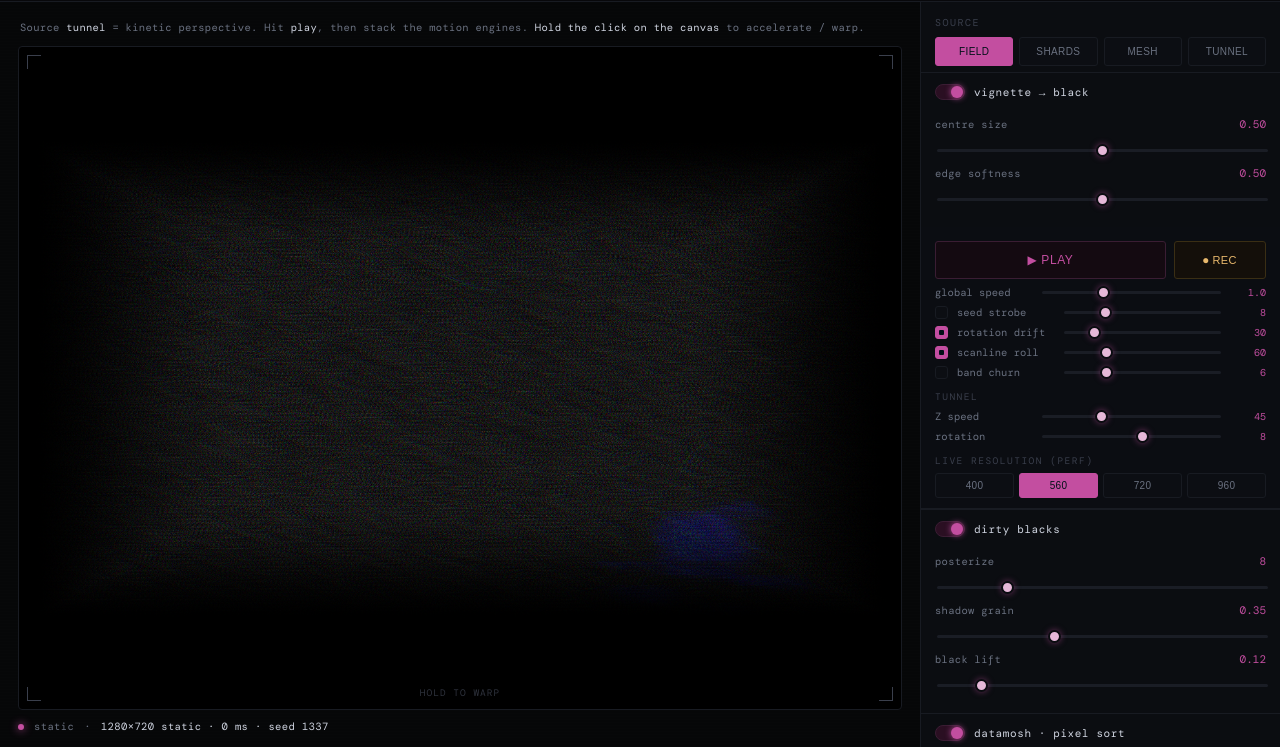
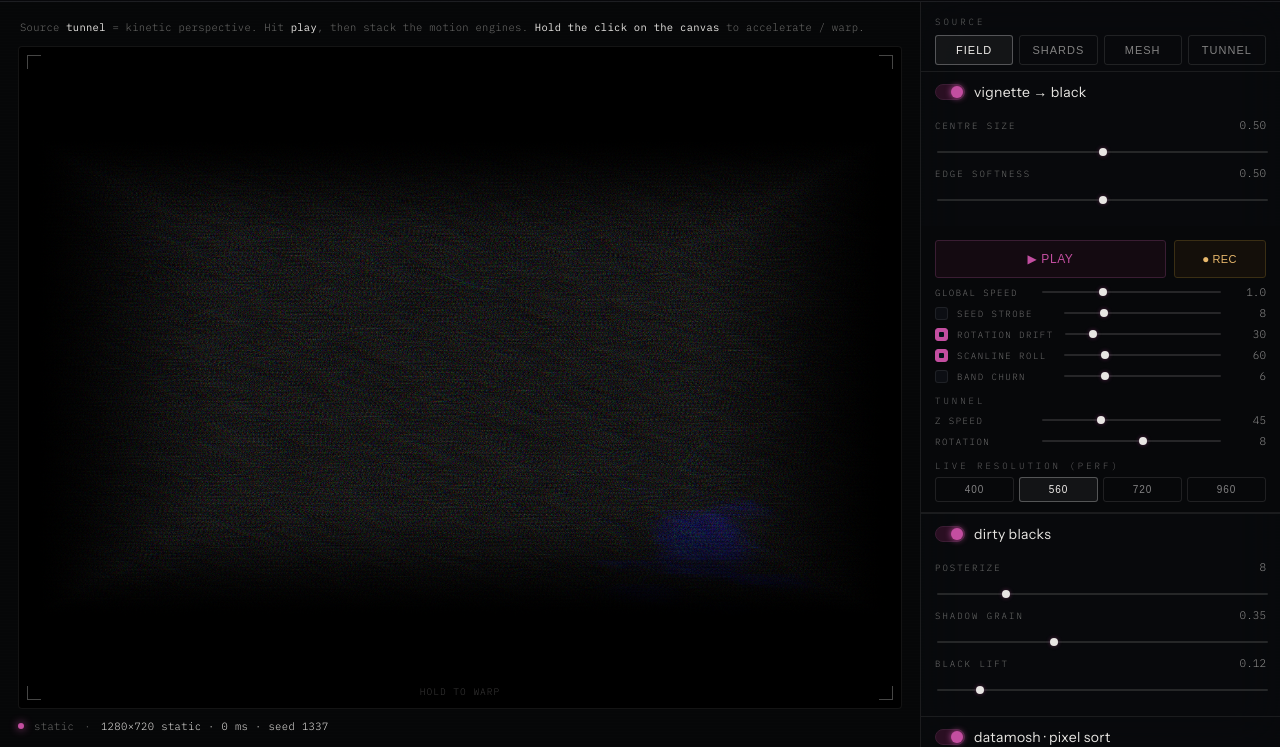
Before and after one commit to tm-ai0/neuraehive, a plain HTML site: page animae/glitch-playground.html in a window 1280 px wide. Shown: the part 53-800 px from the top of the page. Drawn offline with nearby package versions, Linux system fonts and the light colour scheme; a web font is replaced by a local one.

Commit message:
cosmétique CSS DA piste C — IBM Plex Mono, tokens couleur, sliders

```diff
--- a/animae/glitch-playground.html
+++ b/animae/glitch-playground.html
@@ -7,20 +7,21 @@
     <link rel="preconnect" href="https://fonts.googleapis.com" />
     <link rel="preconnect" href="https://fonts.gstatic.com" crossorigin />
     <link
-      href="https://fonts.googleapis.com/css2?family=DM+Mono:wght@300;400;500&family=Instrument+Sans:wght@400;500;600&display=swap"
+      href="https://fonts.googleapis.com/css2?family=IBM+Plex+Mono:wght@300;400;500&family=Instrument+Sans:wght@400;500;600&display=swap"
       rel="stylesheet"
     />
     <style>
       :root {
         --bg: #060708;
-        --panel: #0b0d11;
-        --line: #181b22;
-        --ink: #cfd4e0;
-        --ink-dim: #6a7180;
-        --ink-faint: #3a3f4c;
+        --panel: rgba(11, 12, 15, 0.62);
+        --line: rgba(255, 255, 255, 0.08);
+        --ink: #e8e6e3;
+        --ink-dim: rgba(232, 230, 227, 0.45);
+        --ink-faint: rgba(232, 230, 227, 0.3);
         --cyan: #c34ea0;
         --red: #e8b86c;
-        --thumb: #e6b8d8;
+        --purple: #7d68e6;
+        --thumb: #e8e6e3;
       }
       * {
         box-sizing: border-box;
@@ -33,7 +34,7 @@
       body {
         background: var(--bg);
         color: var(--ink);
-        font-family: 'DM Mono', monospace;
+        font-family: 'IBM Plex Mono', monospace;
         font-weight: 300;
         overflow: hidden;
       }
@@ -100,7 +101,7 @@
       }
       label.file,
       button.btn {
-        font-family: 'DM Mono', monospace;
+        font-family: 'IBM Plex Mono', monospace;
         font-size: 11px;
         letter-spacing: 0.5px;
         color: var(--ink);
@@ -139,7 +140,7 @@
         background: #0a0c10;
         border: 1px solid var(--line);
         color: var(--cyan);
-        font-family: 'DM Mono', monospace;
+        font-family: 'IBM Plex Mono', monospace;
         font-size: 12px;
         padding: 5px 7px;
         border-radius: 3px;
@@ -260,10 +261,12 @@
       .panel {
         border-left: 1px solid var(--line);
         background: var(--panel);
+        backdrop-filter: blur(26px);
+        -webkit-backdrop-filter: blur(26px);
         overflow-y: auto;
         padding: 0 0 40px;
         scrollbar-width: thin;
-        scrollbar-color: #23262f transparent;
+        scrollbar-color: rgba(255, 255, 255, 0.1) transparent;
       }
       .panel::-webkit-scrollbar {
         width: 9px;
@@ -277,7 +280,7 @@
       .motion {
         padding: 14px 14px 8px;
         border-bottom: 1px solid var(--line);
-        background: #0b0d12;
+        background: rgba(8, 9, 12, 0.4);
       }
       .motion-top {
         display: flex;
@@ -329,10 +332,10 @@
         box-shadow: 0 0 14px rgba(232, 184, 108, 0.4);
       }
       .mlabel {
-        font-size: 9.5px;
-        color: var(--ink-faint);
+        font-size: 9px;
+        color: rgba(232, 230, 227, 0.4);
         text-transform: uppercase;
-        letter-spacing: 1.5px;
+        letter-spacing: 3px;
         margin: 12px 0 4px;
       }
       .mrow {
@@ -342,8 +345,10 @@
         margin: 7px 0;
       }
       .mrow .lbl {
-        font-size: 10.5px;
-        color: var(--ink-dim);
+        font-size: 9px;
+        color: rgba(232, 230, 227, 0.45);
+        letter-spacing: 1.5px;
+        text-transform: uppercase;
         min-width: 96px;
       }
       .mrow.toggle {
@@ -374,8 +379,8 @@
         flex: 1;
       }
       .mrow .v {
-        font-size: 10px;
-        color: var(--cyan);
+        font-size: 11px;
+        color: rgba(232, 230, 227, 0.6);
         width: 34px;
         text-align: right;
         font-variant-numeric: tabular-nums;
@@ -389,26 +394,31 @@
       .res-row button {
         font-size: 10px;
         padding: 6px 2px;
-        border: 1px solid var(--line);
-        background: #0c0e13;
-        color: var(--ink-dim);
+        border: 1px solid rgba(255, 255, 255, 0.1);
+        background: transparent;
+        color: rgba(232, 230, 227, 0.55);
         border-radius: 3px;
         cursor: pointer;
-        letter-spacing: 0.3px;
+        letter-spacing: 1px;
+        transition: 0.12s;
+      }
+      .res-row button:hover {
+        border-color: rgba(255, 255, 255, 0.22);
+        color: var(--ink);
       }
       .res-row button.on {
-        background: var(--cyan);
-        color: #021018;
-        border-color: var(--cyan);
+        border-color: rgba(255, 255, 255, 0.28);
+        color: #f2efec;
+        background: rgba(255, 255, 255, 0.05);
         font-weight: 500;
       }
       /* source */
       .src-label {
         padding: 14px 14px 0;
-        font-size: 10px;
-        color: var(--ink-faint);
+        font-size: 9px;
+        color: rgba(232, 230, 227, 0.4);
         text-transform: uppercase;
-        letter-spacing: 1.5px;
+        letter-spacing: 3px;
       }
       .src-row {
         display: grid;
@@ -417,25 +427,25 @@
         padding: 8px 14px 6px;
       }
       .src-row button {
-        font-size: 10px;
-        padding: 8px 2px;
-        border: 1px solid var(--line);
-        background: #0c0e13;
-        color: var(--ink-dim);
+        font-size: 11px;
+        padding: 8px 6px;
+        border: 1px solid rgba(255, 255, 255, 0.1);
+        background: transparent;
+        color: rgba(232, 230, 227, 0.55);
         border-radius: 3px;
         cursor: pointer;
         text-transform: uppercase;
-        letter-spacing: 0.4px;
+        letter-spacing: 1px;
         transition: 0.12s;
       }
       .src-row button:hover {
         color: var(--ink);
-        border-color: #2a2e3a;
+        border-color: rgba(255, 255, 255, 0.22);
       }
       .src-row button.on {
-        color: #021018;
-        background: var(--cyan);
-        border-color: var(--cyan);
+        border-color: rgba(255, 255, 255, 0.28);
+        color: #f2efec;
+        background: rgba(255, 255, 255, 0.05);
         font-weight: 500;
       }
       .group {
@@ -450,14 +460,14 @@
         user-select: none;
       }
       .group-head .name {
-        font-size: 11px;
-        letter-spacing: 0.6px;
+        font-size: 14px;
+        letter-spacing: 0.3px;
+        font-family: 'Instrument Sans', sans-serif;
         color: var(--ink);
-        text-transform: lowercase;
         flex: 1;
       }
       .group.off .group-head .name {
-        color: var(--ink-faint);
+        color: rgba(232, 230, 227, 0.5);
       }
       .sw {
         position: relative;
@@ -522,42 +532,43 @@
         margin-bottom: 5px;
       }
       .ctl .lbl {
-        font-size: 10.5px;
-        color: var(--ink-dim);
-        letter-spacing: 0.3px;
+        font-size: 9px;
+        color: rgba(232, 230, 227, 0.45);
+        letter-spacing: 2px;
+        text-transform: uppercase;
       }
       .ctl .val {
         font-size: 11px;
-        color: var(--cyan);
+        color: rgba(232, 230, 227, 0.6);
         font-variant-numeric: tabular-nums;
       }
       input[type='range'] {
         -webkit-appearance: none;
         appearance: none;
         width: 100%;
-        height: 3px;
-        background: #1a1d25;
-        border-radius: 3px;
+        height: 2px;
+        background: rgba(255, 255, 255, 0.12);
+        border-radius: 2px;
         outline: none;
         cursor: pointer;
       }
       input[type='range']::-webkit-slider-thumb {
         -webkit-appearance: none;
-        width: 13px;
-        height: 13px;
+        width: 8px;
+        height: 8px;
         border-radius: 50%;
         background: var(--thumb);
-        border: 2px solid #0a0c10;
-        box-shadow: 0 0 6px rgba(195, 78, 160, 0.5);
+        border: none;
+        box-shadow: 0 0 4px rgba(195, 78, 160, 0.4);
         cursor: pointer;
       }
       input[type='range']::-moz-range-thumb {
-        width: 13px;
-        height: 13px;
+        width: 8px;
+        height: 8px;
         border-radius: 50%;
         background: var(--thumb);
-        border: 2px solid #0a0c10;
-        box-shadow: 0 0 6px rgba(195, 78, 160, 0.5);
+        border: none;
+        box-shadow: 0 0 4px rgba(195, 78, 160, 0.4);
         cursor: pointer;
       }
       .check {
```
Also changed, not shown: animae/.claude/commands/checkpoint.md (added).
